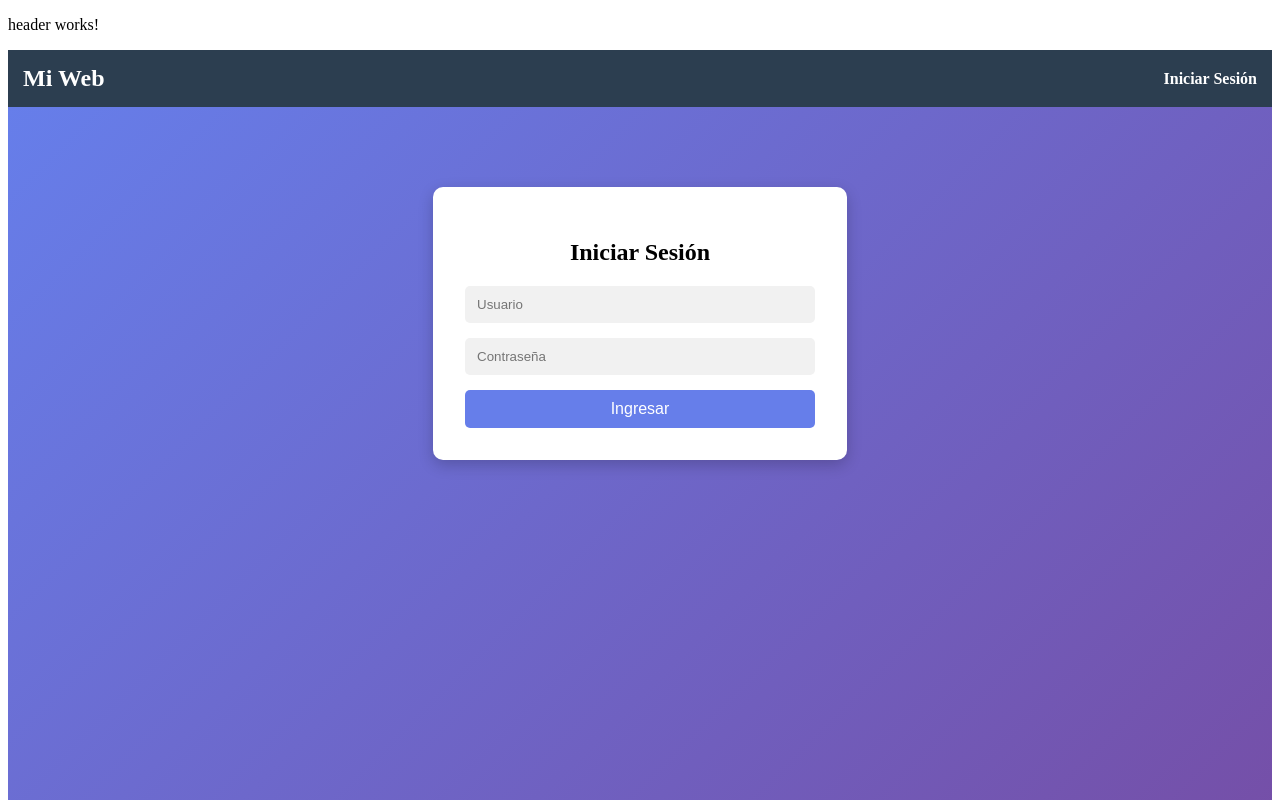
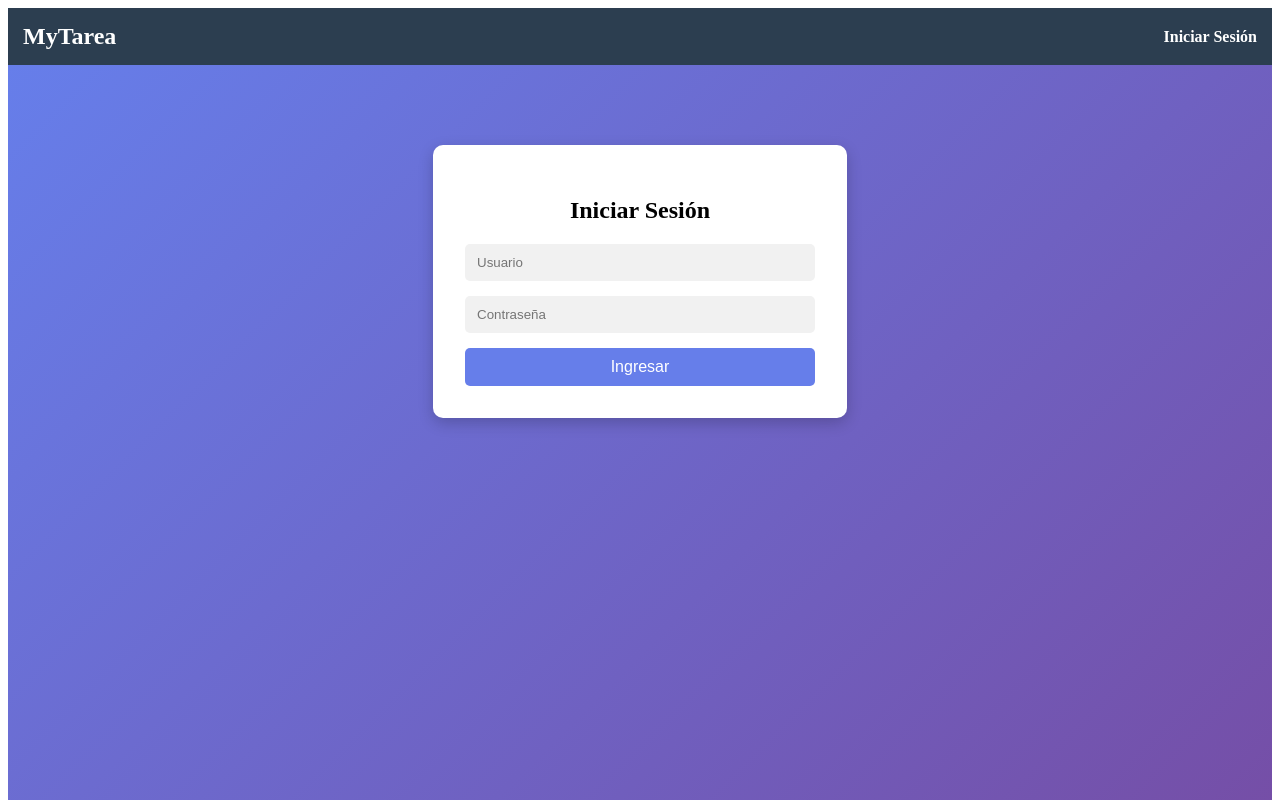
Before and after one commit to juanakan/Front-Tareas, an Angular app: page /login in a window 1280 px wide. Shown: the top 800 px of the page. Built offline with nearby package versions, Linux system fonts and the light colour scheme.

Commit message:
Resolviendo conflictos

```diff
--- a/src/app/app.config.ts
+++ b/src/app/app.config.ts
@@ -3,10 +3,12 @@ import { provideRouter, Routes } from '@angular/router';
 import { FormsModule } from '@angular/forms';
 import { provideHttpClient } from '@angular/common/http';
 import { LoginComponent } from './login/login.component';
+import { TareasComponent } from './tareas/tareas.component';
 
 const routes: Routes = [
   { path: '', redirectTo: 'login', pathMatch: 'full' },
-  { path: 'login', component: LoginComponent }
+  { path: 'login', component: LoginComponent },
+  { path: 'tareas', component: TareasComponent }
 ];
 
 export const appConfig: ApplicationConfig = {
--- a/src/app/app.routes.ts
+++ b/src/app/app.routes.ts
@@ -1,6 +1,8 @@
 import { Routes } from '@angular/router';
 import { LoginComponent } from './login/login.component';
+import { TareasComponent } from './tareas/tareas.component';
 
 export const routes: Routes = [
-    {path:'login', component:LoginComponent}
+    {path:'login', component:LoginComponent},
+    {path:'tareas', component:TareasComponent}
 ];
--- a/src/app/header/header.component.html
+++ b/src/app/header/header.component.html
@@ -1,6 +1,5 @@
-<p>header works!</p>
 <header class="header">
-    <div class="logo">Mi Web</div>
+    <div class="logo">MyTarea</div>
 
     <div *ngIf="user; else loginButton" class="user-menu">
       <span class="username">{{ user.username }}</span>
--- a/src/app/login/login.component.ts
+++ b/src/app/login/login.component.ts
@@ -2,6 +2,7 @@ import { Component } from '@angular/core';
 import { NgIf } from '@angular/common';
 import { AuthService } from '../services/auth.service';
 import { FormsModule } from '@angular/forms';
+import { Router } from '@angular/router';
 
 @Component({
   selector: 'app-login',
@@ -15,7 +16,7 @@ export class LoginComponent {
   password = '';
   errorMessage = ''; // Mensaje de error
 
-  constructor(private authService: AuthService) {}
+  constructor(private authService: AuthService, private router: Router) {}
 
   onSubmit() {
     this.errorMessage = '';
@@ -23,11 +24,9 @@ export class LoginComponent {
 
     this.authService.login(this.username, this.password).subscribe({
       next: (response) => {
-        alert(response.username);
         if (response) {
-          console.log(response);
           localStorage.setItem('user', JSON.stringify(response));
-          window.location.reload();
+          this.router.navigate(['/tareas']);
         } else {
           this.errorMessage = 'Usuario o contraseña incorrectos';
         }
--- /dev/null
+++ b/src/app/tareas/tareas.component.html
@@ -0,0 +1 @@
+<p>tareas works!</p>
```
Also changed, not shown: src/app/tareas/tareas.component.ts (added, +12 -0 lines), src/app/tareas/tareas.component.css (added), 2 other files (tests, documents, lock files or other folders).
